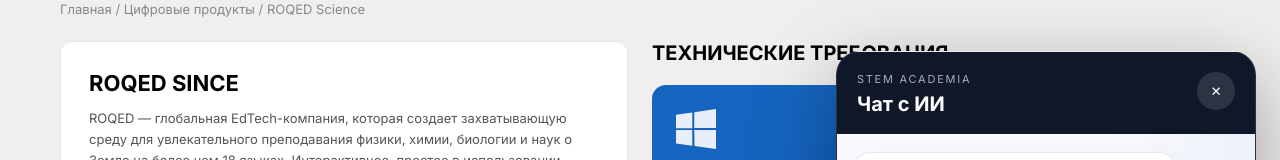
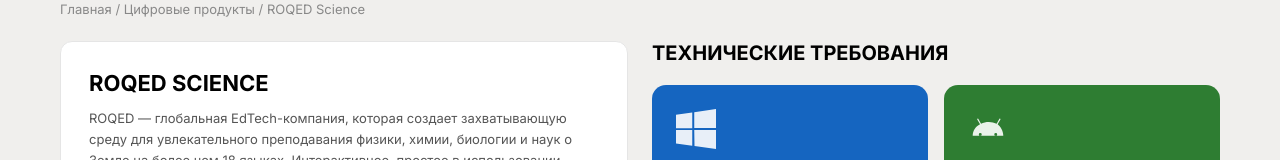
Before and after one commit to Asylann/Stemfinal, a React (Vite) app in the folder frontend-stem/: page /digital/roqed in a window 1280 px wide. Shown: the part 174-334 px from the top of the page. Built offline with nearby package versions, Linux system fonts and the light colour scheme; no server answers.

Commit message:
Chat hiding, RoqedPage small text fix

```diff
--- a/frontend-stem/src/components/FloatingButtons.jsx
+++ b/frontend-stem/src/components/FloatingButtons.jsx
@@ -9,7 +9,7 @@
   const inputRef = useRef(null)
   const messagesEndRef = useRef(null)
   const [chatInput, setChatInput] = useState('')
-  const [chatOpen, setChatOpen] = useState(true)
+  const [chatOpen, setChatOpen] = useState(false)
   const [chatLoading, setChatLoading] = useState(false)
   const [chatError, setChatError] = useState('')
   const [chatMessages, setChatMessages] = useState([
--- a/frontend-stem/src/pages/digital/RoqedPage.jsx
+++ b/frontend-stem/src/pages/digital/RoqedPage.jsx
@@ -14,7 +14,7 @@
         <div className="roqed-left">
           <div className="roqed-card">
             <div className="roqed-title-block">
-              <h1>ROQED SINCE</h1>
+              <h1>ROQED SCIENCE</h1>
               <p className="roqed-desc">
                 ROQED — глобальная EdTech-компания, которая создает захватывающую среду для увлекательного
                 преподавания физики, химии, биологии и наук о Земле на более чем 18 языках. Интерактивное,
```
